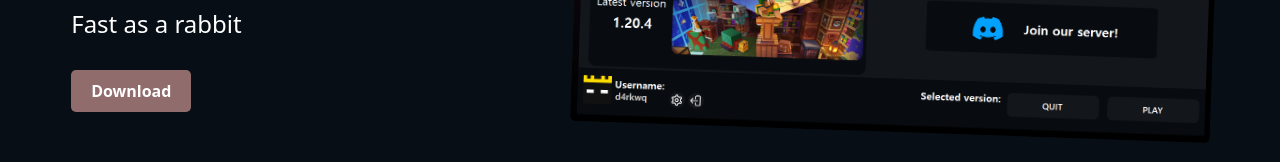
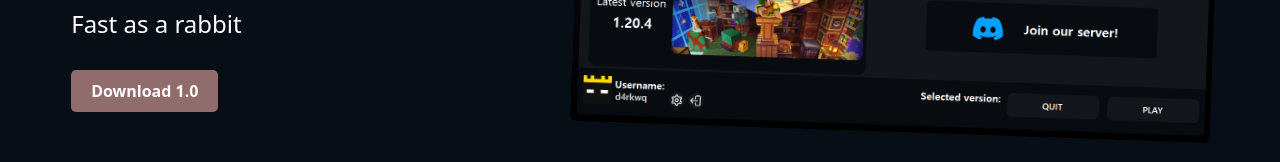
Before and after one commit to At4soy/codzeilauncher, a plain HTML site: page index.html in a window 1280 px wide. Shown: the part 380-542 px from the top of the page. Drawn offline with Linux system fonts and the light colour scheme.

Commit message:
Update index.html

```diff
--- a/index.html
+++ b/index.html
@@ -24,7 +24,7 @@
   <div class="hero-content">
     <h1 id="menuText">Codzei Launcher</h1>
     <p>Fast as a rabbit</p>
-    <a href="https://github.com/At4soy/Codzei-Launcher-Minecraft/archive/refs/heads/main.zip" class="btn">Download</a>
+    <a href="https://github.com/At4soy/Codzei-Launcher-Minecraft/archive/refs/heads/main.zip" class="btn">Download 1.0</a>
   </div>
   <div class="about-image">
     <img id="rotate-img" src="launcher2.png" alt="About Image">
```
